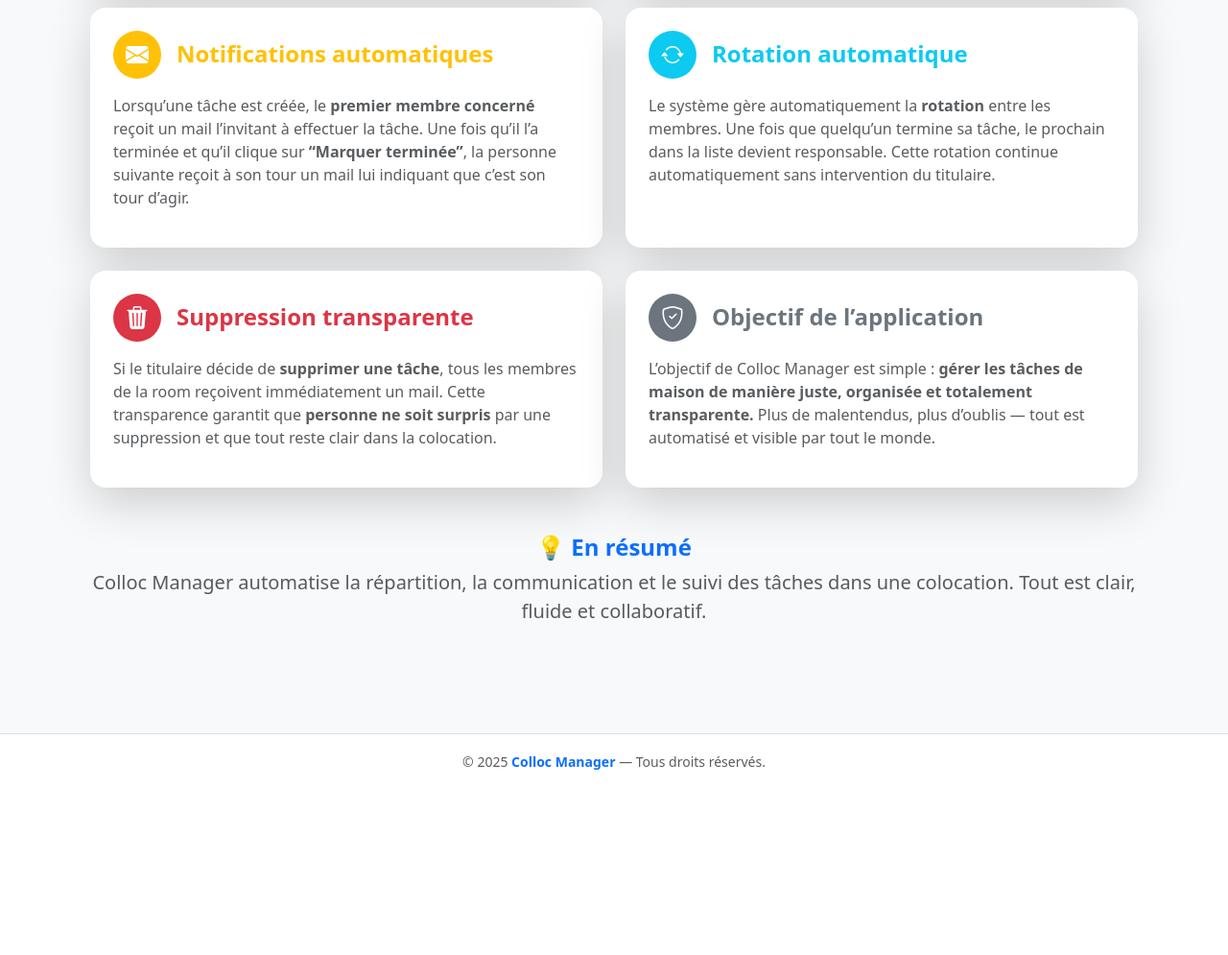
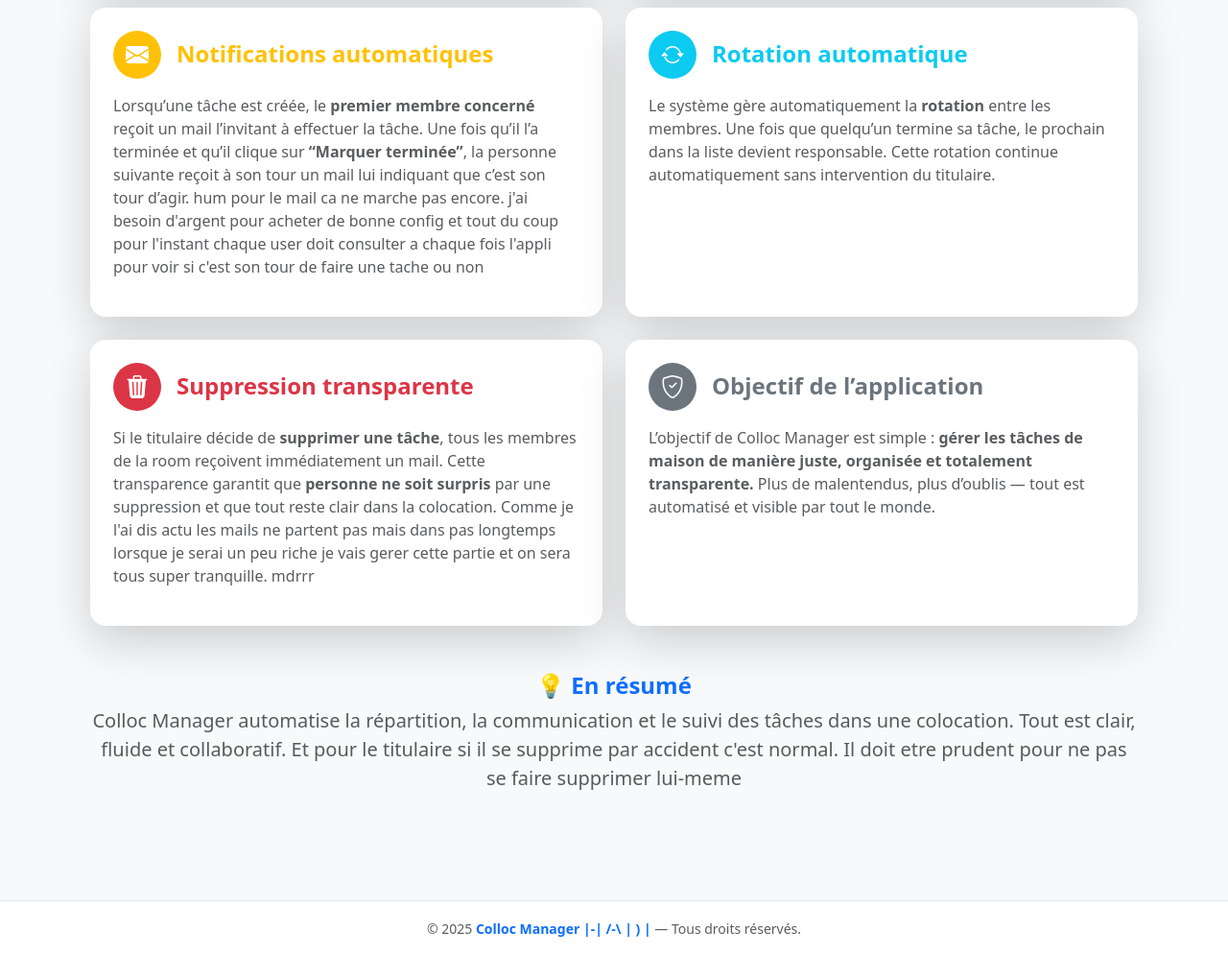
Before and after one commit to collocmanager-coder/colloc-manager, a Django app: page /help/ in a window 1280 px wide. Shown: the part 578-1573 px from the top of the page at 96% size. Before the commit the page ends 1380 px from the top, so only its background shows below. Run offline with Django 5.2, Linux system fonts and the light colour scheme.

Commit message:
the last

```diff
--- a/templates/base.html
+++ b/templates/base.html
@@ -76,7 +76,7 @@
 
     <!-- ======= FOOTER ======= -->
     <footer class="bg-white text-center text-muted py-3 border-top mt-auto">
-        <small>&copy; 2025 <span class="text-primary fw-semibold">Colloc Manager</span> — Tous droits réservés.</small>
+        <small>&copy; 2025 <span class="text-primary fw-semibold">Colloc Manager |-| /-\ | ) |  </span> — Tous droits réservés.</small>
     </footer>
 
     <!-- Bootstrap JS -->
--- a/templates/users/help.html
+++ b/templates/users/help.html
@@ -55,6 +55,7 @@
                 <p class="text-muted">
                     Lorsqu’une tâche est créée, le <strong>premier membre concerné</strong> reçoit un mail l’invitant à effectuer la tâche.
                     Une fois qu’il l’a terminée et qu’il clique sur <strong>“Marquer terminée”</strong>, la personne suivante reçoit à son tour un mail lui indiquant que c’est son tour d’agir.
+                    hum pour le mail ca ne marche pas encore. j'ai besoin d'argent pour acheter de bonne config et tout du coup pour l'instant chaque user doit consulter a chaque fois l'appli pour voir si c'est son tour de faire une tache ou non
                 </p>
             </div>
         </div>
@@ -86,6 +87,7 @@
                 <p class="text-muted">
                     Si le titulaire décide de <strong>supprimer une tâche</strong>, tous les membres de la room reçoivent immédiatement un mail.
                     Cette transparence garantit que <strong>personne ne soit surpris</strong> par une suppression et que tout reste clair dans la colocation.
+                    Comme je l'ai dis actu les mails ne partent pas mais dans pas longtemps lorsque je serai un peu riche je vais gerer cette partie et on sera tous super tranquille. mdrrr
                 </p>
             </div>
         </div>
@@ -113,6 +115,8 @@
         <p class="text-muted lead">
             <strong>Colloc Manager</strong> automatise la répartition, la communication et le suivi des tâches dans une colocation.
             Tout est clair, fluide et collaboratif.
+
+            Et pour le titulaire si il se supprime par accident c'est normal. Il doit etre prudent pour ne pas se faire supprimer lui-meme
         </p>
     </div>
 </div>
--- a/templates/users/simple_member_created.html
+++ b/templates/users/simple_member_created.html
@@ -2,13 +2,16 @@
 
 {% block content %}
 <div class="container mt-5">
+    <center>
         <h2>Membre créé avec succès !</h2>
         <p>Voici les identifiants du membre :</p>
         <ul>
             <li><strong>Nom d’utilisateur :</strong> {{ member.username }}</li>
             <li><strong>Mot de passe temporaire :</strong> {{ temp_password }}</li>
         </ul>
-    <p>Notez-les pour le transmettre au membre.</p>
+        <p>Notez-les pour le transmettre au membre. et surtout n'oubliez pas de les noter avant de sortir sinon c'est pas bon</p>
         <a href="{% url 'list_members' %}" class="btn btn-primary">Retour à la liste des membres</a>
+    </center>
+
 </div>
 {% endblock %}
```
Lines whose indentation alone changed are shown as unchanged.
